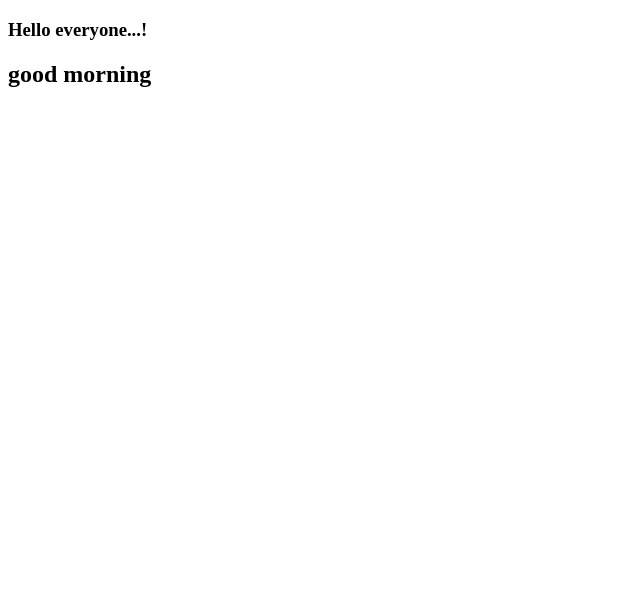
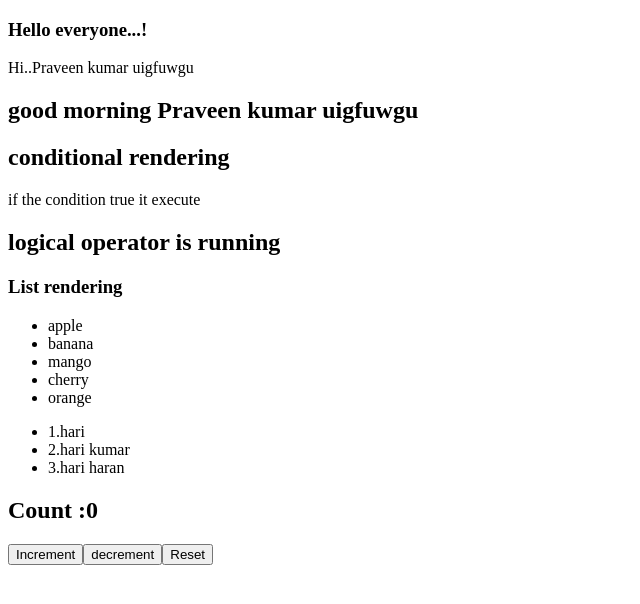
Before and after one commit to kamalrajms/ReactProject, a React (Vite) app: page / in a window 1280 px wide. Shown: the top 604 px of the page, without its empty margins (0-640 px from the left). Built offline with nearby package versions, Linux system fonts and the light colour scheme.

Commit message:
Props,conditional rendering, listrendering,useState basics

```diff
--- a/src/App.jsx
+++ b/src/App.jsx
@@ -1,12 +1,20 @@
 import React from "react";
 import Greeting from "./Greeting";
+import ConditionalRendering from "./Component/ConditionalRendering";
+import ListRendering from "./Component/ListRendering";
+import UseStateHook from "./Component/UseStateHook";
 
 export default function App() {
+  const name = "Praveen kumar uigfuwgu";
   return (
     <div>
       <h3>Hello everyone...!</h3>
+      <p>Hi..{name}</p>
 
-      <Greeting />
+      <Greeting firstName={name} />
+      <ConditionalRendering />
+      <ListRendering />
+      <UseStateHook/>
     </div>
   );
 }
--- /dev/null
+++ b/src/Component/ConditionalRendering.jsx
@@ -0,0 +1,19 @@
+import React from "react";
+
+export default function ConditionalRendering() {
+  const condition = true;
+  return (
+    <div>
+      {/* ternary operator */}
+      <h2>conditional rendering</h2>
+      {condition ? (
+        <p>if the condition true it execute</p>
+      ) : (
+        <p> or else this block is execute</p>
+      )}
+
+      {/* /logical operator */}
+      {condition && <h2> logical operator is running</h2>}
+    </div>
+  );
+}
--- /dev/null
+++ b/src/Component/ListRendering.jsx
@@ -0,0 +1,28 @@
+import React from "react";
+
+export default function ListRendering() {
+  const fruits = ["apple", "banana", "mango", "cherry", "orange"];
+
+  const users = [
+    { id: 1, name: "hari" },
+    { id: 2, name: "hari kumar" },
+    { id: 3, name: "hari haran" },
+  ];
+  return (
+    <div>
+      <h3>List rendering</h3>
+      <ul>
+        {fruits.map((name, ind) => (
+          <li key={ind}>{name}</li>
+        ))}
+      </ul>
+      <ul>
+        {users.map((user) => (
+          <li key={user.id}>
+            {user.id}.{user.name}
+          </li>
+        ))}
+      </ul>
+    </div>
+  );
+}
--- /dev/null
+++ b/src/Component/UseStateHook.jsx
@@ -0,0 +1,13 @@
+import React, { useState } from "react";
+
+export default function UseStateHook() {
+  const [count, setCount] = useState(0);
+  return (
+    <div>
+      <h2>Count :{count}</h2>
+      <button onClick={() => setCount(count + 1)}>Increment</button>
+      <button onClick={() => setCount(count - 1)}>decrement</button>
+      <button onClick={() => setCount(0)}>Reset</button>
+    </div>
+  );
+}
--- a/src/Greeting.jsx
+++ b/src/Greeting.jsx
@@ -1,9 +1,11 @@
 import React from "react";
 
-export default function Greeting() {
+export default function Greeting({firstName}) {
   return (
     <div>
-      <h2>good morning</h2>
+      {/* <h2>good morning {props.firstName}</h2> */}
+      <h2>good morning {firstName}</h2>
+
     </div>
   );
 }
```
Also changed, not shown: src/text.txt (added).
